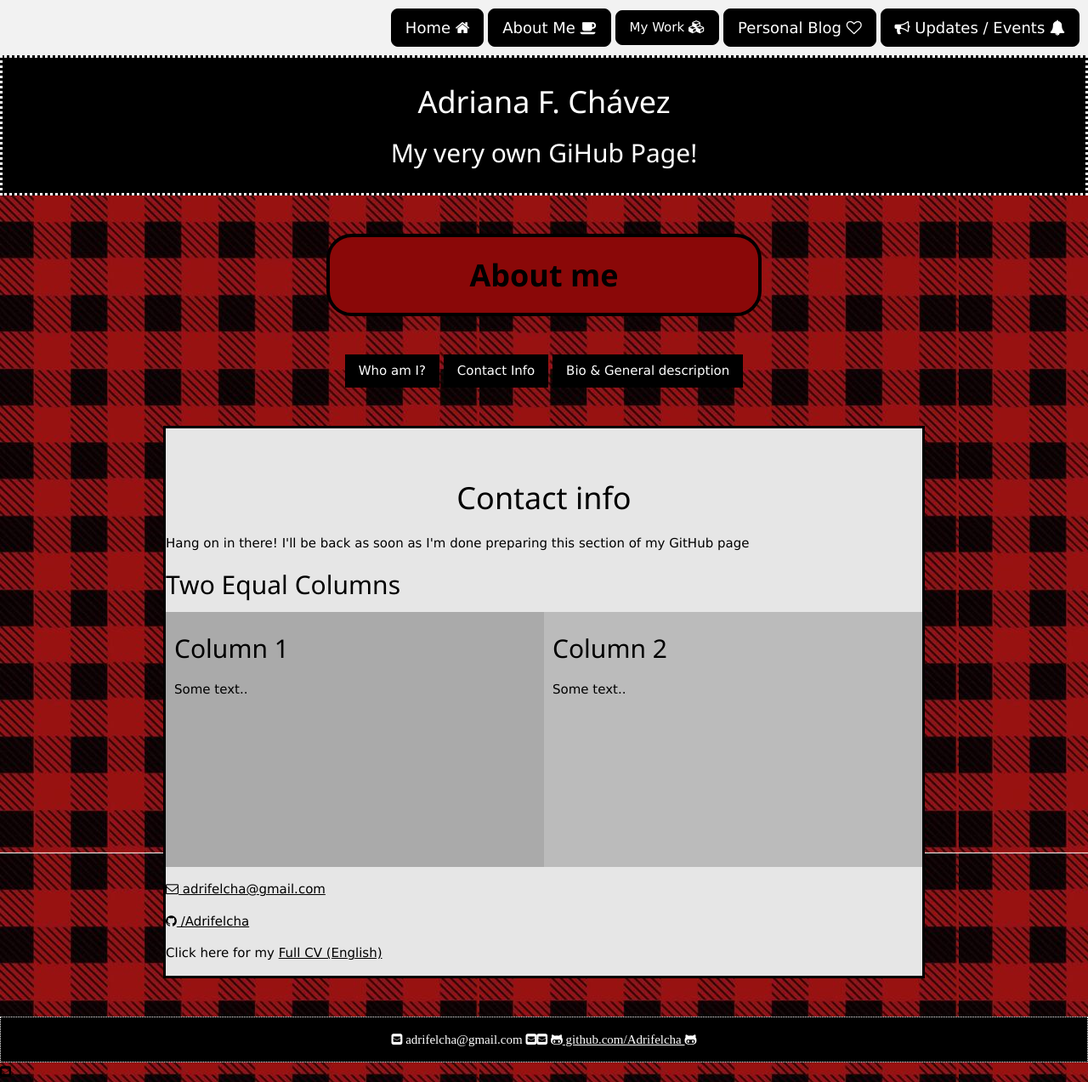
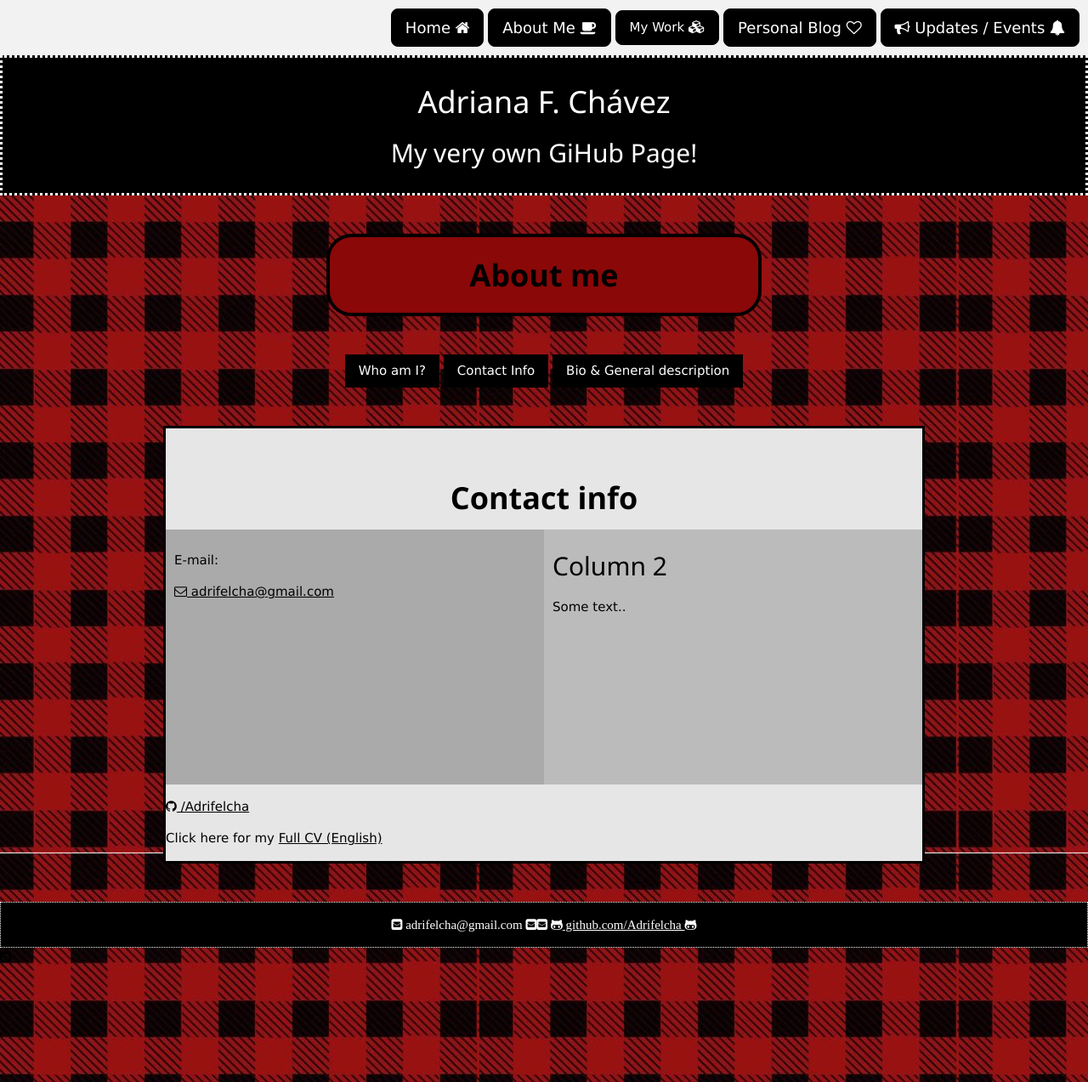
Before and after one commit to Adrifelcha/Adrifelcha-github.io, a Jekyll site: the page built from about/contact.html, in a window 1280 px wide. Shown: the whole page at 85% size. Built offline with Jekyll 4.4.1, drawn with Linux system fonts in a browser that asks for light colours.

Commit message:
Update contact.html

```diff
--- a/about/contact.html
+++ b/about/contact.html
@@ -18,15 +18,14 @@ title: About me
 		<br><br>
 		<div class="container">
 		<br><br>
-			<center><h1>Contact info</h1></center>
-  		<p> Hang on in there! I'll be back as soon as I'm done preparing this section of my GitHub page</p>
-
-		<h2>Two Equal Columns</h2>
+			<center><h1><b>Contact info</b></h1></center>
 
 		<div class="row">
   			<div class="column" style="background-color:#aaa;">
-    <h2>Column 1</h2>
-    <p>Some text..</p>
+    				<p>E-mail:</p>
+				<a class='link' href="adrifelcha@gmail.com"><i class='fa fa-envelope-o'></i> adrifelcha@gmail.com </a>
+
+
   			</div>
   			<div class="column" style="background-color:#bbb;">
     				<h2>Column 2</h2>
@@ -34,9 +33,7 @@ title: About me
   			</div>
 		</div>
 
- <p>
- <a class='link' href="adrifelcha@gmail.com"><i class='fa fa-envelope-o'></i> adrifelcha@gmail.com </a>
- </p>
+
  <p>
  <a class= 'link' href="https://github.com/BouzasLab25"><i class="fa fa-github"></i> /Adrifelcha</a><br>
   </p>
```
Lines whose indentation alone changed are shown as unchanged.
